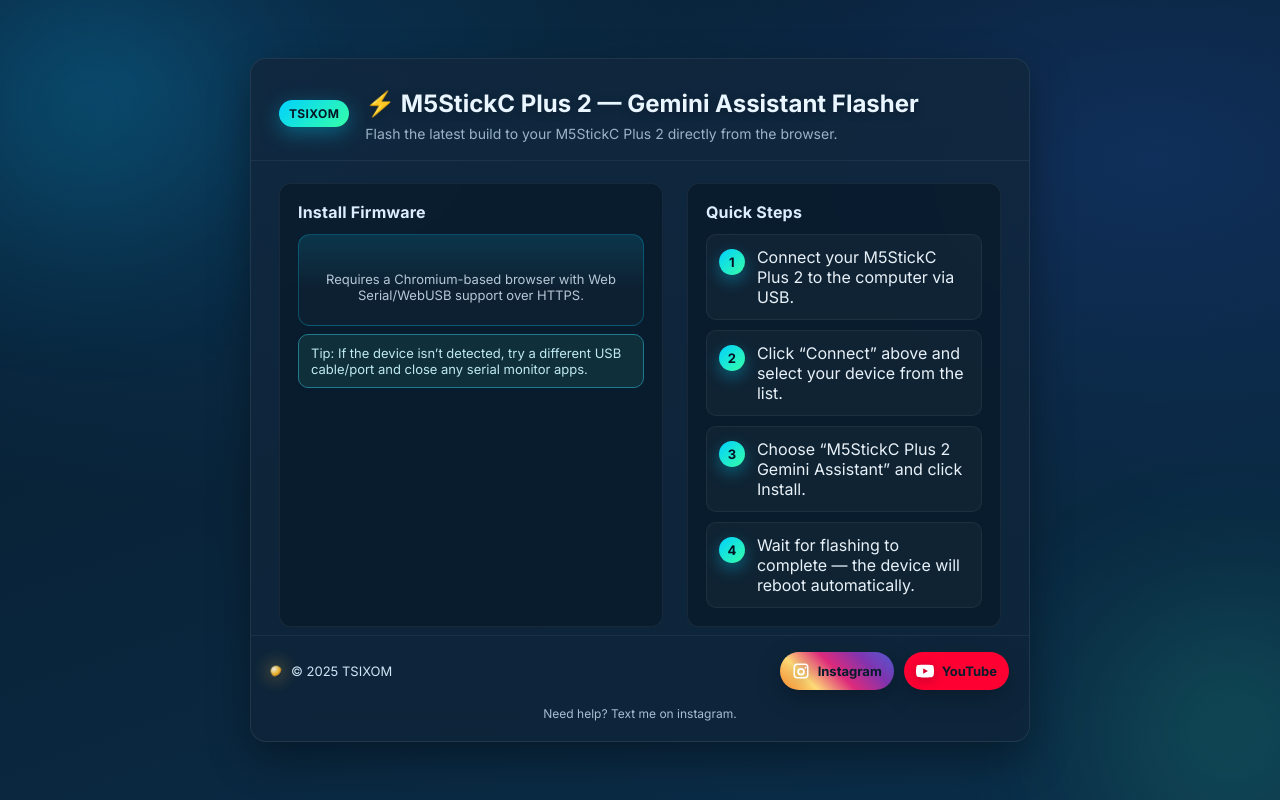
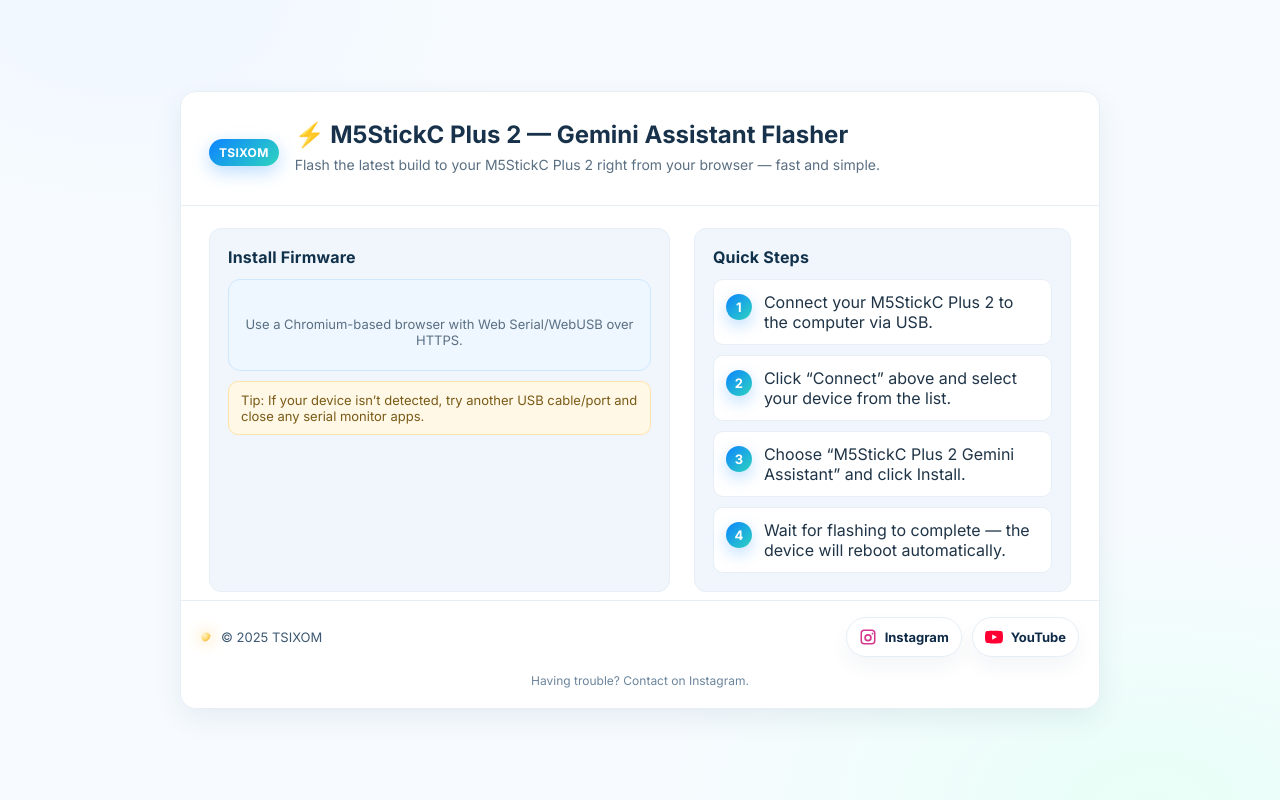
Before and after one commit to tsixom/M5StickC-Plus-2-Gemini-Assistant, a plain HTML site: page index.html in a window 1280 px wide. Drawn offline with Linux system fonts and the light colour scheme.

Commit message:
index.html

```diff
--- a/index.html
+++ b/index.html
@@ -3,29 +3,30 @@
 <head>
   <meta charset="UTF-8" />
   <meta name="viewport" content="width=device-width,initial-scale=1" />
-  <title>(TSIXOM) M5StickC Plus 2 Gemini Assistant Flasher</title>
+  <title>(TSIXOM) M5StickC Plus 2 — Gemini Assistant Flasher</title>
 
   <!-- ESP Web Tools install button -->
   <script type="module" src="https://unpkg.com/esp-web-tools@10/dist/web/install-button.js?module"></script>
 
-  <!-- Icons (for social + visuals) -->
+  <!-- Font -->
   <link rel="preconnect" href="https://fonts.googleapis.com">
   <link href="https://fonts.googleapis.com/css2?family=Inter:wght@400;600;700&display=swap" rel="stylesheet">
 
   <style>
     :root{
-      --bg1:#071b2c;
-      --bg2:#0b2e4a;
-      --accent:#00d1ff;
-      --accent-2:#36ffa8;
-      --text:#e8f1f8;
-      --muted:#9bb3c6;
-      --card:#0e2439cc; /* translucent */
-      --card-solid:#0e2439;
-      --warning-bg:#0f2f3a;
-      --warning-border:#1f7a8c;
-      --shadow: 0 16px 40px rgba(0,0,0,.35);
+      --bg:#f7fbff;
+      --paper:#ffffff;
+      --ink:#1f3447;
+      --muted:#5a6f82;
+      --primary:#0d84ff;
+      --primary-2:#2dd4bf;
+      --ring:#9ad4ff;
+      --line:#e6eef6;
+      --soft:#f0f6fc;
+      --accent-bg:#eef7ff;
+      --accent-border:#cfe7ff;
       --radius:16px;
+      --shadow: 0 10px 28px rgba(29,59,94,.08);
     }
 
     *{box-sizing:border-box}
@@ -33,84 +34,55 @@
     body{
       margin:0;
       font-family: 'Inter', system-ui, -apple-system, Segoe UI, Roboto, Arial, sans-serif;
-      color:var(--text);
-      background: radial-gradient(1200px 700px at 10% 10%, #0b3657 0%, transparent 60%),
-                  radial-gradient(1000px 600px at 90% 20%, #102f5a 0%, transparent 60%),
-                  linear-gradient(160deg, var(--bg1) 0%, var(--bg2) 100%);
+      color:var(--ink);
+      background:
+        radial-gradient(800px 500px at 10% 0%, #f0f7ff 0%, transparent 50%),
+        radial-gradient(900px 500px at 90% 100%, #e8fff7 0%, transparent 55%),
+        var(--bg);
       overflow-x:hidden;
     }
 
-    /* Decorative glow orbs */
-    .orb{
-      position:fixed;
-      width:420px;height:420px;border-radius:50%;
-      filter: blur(80px);
-      opacity:.25;z-index:0;pointer-events:none;
-      transform: translateZ(0);
-    }
-    .orb.a{top:-100px;left:-120px;background: radial-gradient(circle, var(--accent), transparent 60%);}
-    .orb.b{bottom:-140px;right:-160px;background: radial-gradient(circle, var(--accent-2), transparent 60%);}
-
     .wrap{
-      position:relative;
       min-height:100%;
       display:flex;
       align-items:center;
       justify-content:center;
       padding:40px 18px;
-      z-index:1;
     }
 
     .card{
       width:100%;
-      max-width:780px;
-      background:linear-gradient(180deg, rgba(17,39,61,.85), rgba(14,36,57,.85));
-      backdrop-filter: blur(10px);
-      border:1px solid rgba(255,255,255,.08);
-      border-radius:var(--radius);
+      max-width:920px;
+      background: var(--paper);
+      border:1px solid var(--line);
+      border-radius: var(--radius);
       box-shadow: var(--shadow);
       overflow:hidden;
-      animation: rise .7s ease-out both;
+      animation: enter .6s ease-out both;
     }
-
-    @keyframes rise{
-      from{transform: translateY(18px); opacity:0;}
-      to{transform: translateY(0); opacity:1;}
+    @keyframes enter{
+      from{opacity:0; transform: translateY(12px)}
+      to{opacity:1; transform: translateY(0)}
     }
 
     .header{
       padding:26px 28px 18px;
-      border-bottom:1px solid rgba(255,255,255,.06);
-      display:flex;
-      gap:16px;
-      align-items:center;
+      border-bottom:1px solid var(--line);
+      display:flex; gap:16px; align-items:center; flex-wrap:wrap;
     }
-
     .badge{
-      background: linear-gradient(135deg, var(--accent), var(--accent-2));
-      color:#041725;
-      font-weight:700;
-      font-size:12px;
       padding:6px 10px;
       border-radius:999px;
-      letter-spacing:.4px;
-      text-transform:uppercase;
-      box-shadow: 0 6px 20px rgba(0,209,255,.35);
+      background: linear-gradient(135deg, #0d84ff, #2dd4bf);
+      color:#fff; font-weight:700; letter-spacing:.3px; font-size:12px;
+      box-shadow: 0 6px 18px rgba(13,132,255,.28);
+      white-space:nowrap;
     }
-
     h1{
-      margin:4px 0 0;
-      font-size:24px;
-      line-height:1.25;
-      font-weight:700;
-      color:#e9f6ff;
-      text-shadow: 0 2px 10px rgba(0,0,0,.25);
+      margin:2px 0 0; font-size:24px; line-height:1.25; color:#17324a;
     }
-
     .subtitle{
-      color:var(--muted);
-      font-size:14px;
-      margin-top:6px;
+      margin-top:6px; color:var(--muted); font-size:14px;
     }
 
     .body{
@@ -119,167 +91,128 @@
       grid-template-columns: 1fr;
       gap:18px;
     }
-
-    @media (min-width: 840px){
-      .body{
-        grid-template-columns: 1.1fr .9fr;
-        gap:24px;
-      }
+    @media (min-width: 900px){
+      .body{ grid-template-columns: 1.1fr .9fr; gap:24px; }
     }
 
     .pane{
-      background: rgba(7,22,36,.55);
-      border:1px solid rgba(255,255,255,.06);
+      background: var(--soft);
+      border:1px solid var(--line);
       border-radius:12px;
       padding:18px;
     }
-
     .pane h2{
-      margin:0 0 12px;
-      font-size:16px;
-      color:#dcedff;
-      letter-spacing:.2px;
+      margin:0 0 12px; font-size:16px; color:#11314a; letter-spacing:.2px;
     }
 
     .install-area{
-      display:flex;
-      flex-direction:column;
-      align-items:center;
-      gap:14px;
-      text-align:center;
-      padding:22px 16px;
-      border-radius:12px;
-      background:
-        linear-gradient(180deg, rgba(0,209,255,.12), rgba(0,0,0,0) 60%),
-        linear-gradient(0deg, rgba(255,255,255,.02), rgba(255,255,255,.02));
-      border:1px solid rgba(0,209,255,.25);
+      display:flex; flex-direction:column; align-items:center; gap:14px; text-align:center;
+      padding:22px 16px; border-radius:12px;
+      background: var(--accent-bg);
+      border:1px solid var(--accent-border);
     }
 
-    /* Make install button nicely centered */
+    /* ESP Install Button */
     esp-web-install-button{
-      display:block;
-      width:100%;
-      max-width:420px;
-      margin:0 auto;
-      --primary-color: #00d1ff;
-      --text-color: #072033;
+      display:block; width:100%; max-width:440px; margin:0 auto;
+      --primary-color: var(--primary);
+      --text-color: #0f2a46;
       --control-border-radius: 12px;
       --control-padding: 14px 18px;
-      --button-fill-color: #00d1ff;
-      --button-text-color: #072033;
+      --button-fill-color: var(--primary);
+      --button-text-color: #ffffff;
     }
 
-    .hint{
-      font-size:13px;color:#b6c7d6;
+    .hint{ font-size:13px; color:#5a6f82; }
+
+    .warn{
+      background: #fff8e6;
+      border:1px solid #ffe2a5;
+      color:#7a5a17;
+      font-size:13px;
+      padding:10px 12px;
+      border-radius:10px;
+      margin-top:10px;
     }
 
     .steps{
-      display:grid;
-      gap:10px;
-      counter-reset: step;
-      margin-top:6px;
+      display:grid; gap:10px; counter-reset: step; margin-top:4px;
     }
     .step{
       display:flex; gap:12px; align-items:flex-start;
-      background: rgba(255,255,255,.03);
-      border:1px solid rgba(255,255,255,.06);
-      padding:12px 12px;
-      border-radius:10px;
+      background:#ffffff;
+      border:1px solid var(--line);
+      padding:12px 12px; border-radius:10px;
     }
     .step:before{
-      counter-increment: step;
-      content: counter(step);
+      counter-increment: step; content: counter(step);
       display:inline-grid; place-items:center;
       min-width:26px; height:26px; border-radius:50%;
-      background: linear-gradient(135deg, var(--accent), var(--accent-2));
-      color:#031321; font-weight:700; font-size:13px;
-      box-shadow: 0 6px 16px rgba(0,209,255,.35);
+      background: linear-gradient(135deg, #0d84ff, #2dd4bf);
+      color:#ffffff; font-weight:700; font-size:13px;
+      box-shadow: 0 6px 16px rgba(13,132,255,.25);
       margin-top:2px;
-    }
-
-    .warn{
-      background: var(--warning-bg);
-      border:1px solid var(--warning-border);
-      color:#bfe9f4;
-      font-size:13px;
-      padding:10px 12px;
-      border-radius:10px;
-      margin-top:8px;
     }
 
     .footer{
       padding:16px 20px 20px;
-      display:flex;
-      align-items:center;
-      justify-content:space-between;
-      gap:10px;
-      border-top:1px solid rgba(255,255,255,.06);
-      flex-wrap:wrap;
+      border-top:1px solid var(--line);
+      display:flex; align-items:center; justify-content:space-between; gap:10px; flex-wrap:wrap;
+      background: linear-gradient(0deg, #fff, #fff);
+    }
+    .brand{ display:flex; align-items:center; gap:10px; color:#3c5872; font-size:13px; }
+    .spark{
+      width:10px;height:10px;border-radius:50%;
+      background: radial-gradient(circle at 30% 30%, #fff4cc, #ffd14d 50%, #f39c12 70%, transparent 71%);
+      box-shadow: 0 0 18px #ffc24d;
+      animation: tw 2.4s ease-in-out infinite;
+    }
+    @keyframes tw{ 0%,100%{transform:scale(.9); opacity:.85} 50%{transform:scale(1.15); opacity:1} }
+
+    .social{ display:flex; gap:10px; flex-wrap:wrap; }
+    .social a{
+      display:inline-flex; align-items:center; gap:8px;
+      padding:10px 12px; border-radius:999px;
+      text-decoration:none; font-weight:700; font-size:13px;
+      color:#0f2a46;
+      background:#ffffff;
+      border:1px solid var(--line);
+      transition: transform .15s ease, box-shadow .15s ease, border-color .15s ease;
+      box-shadow: 0 10px 20px rgba(17,62,98,.05);
+    }
+    .social a:hover{
+      transform: translateY(-2px);
+      border-color: var(--ring);
+      box-shadow: 0 14px 28px rgba(17,62,98,.08);
+    }
+    .social .icon{ width:18px; height:18px; display:inline-block; }
+
+    .ig{
+      background: linear-gradient(#fff,#fff) padding-box,
+                  linear-gradient(45deg,#f58529,#feda77,#dd2a7b,#8134af,#515bd4) border-box;
+      border:2px solid transparent;
+    }
+    .yt{
+      background: linear-gradient(#fff,#fff) padding-box,
+                  linear-gradient(45deg,#ff4d4d,#ff0033) border-box;
+      border:2px solid transparent;
     }
 
-    .brand{
-      display:flex; align-items:center; gap:10px; color:#cfe6f7;
-      font-size:13px;
-    }
-
-    .spark{
-      width:10px;height:10px;border-radius:50%;
-      background: radial-gradient(circle at 30% 30%, #fff, #ffd14d 40%, #f39c12 70%, transparent 71%);
-      box-shadow: 0 0 18px #ffc24d;
-      animation: twinkle 2.2s ease-in-out infinite;
-    }
-    @keyframes twinkle{
-      0%,100%{transform: scale(.9); opacity:.8;}
-      50%{transform: scale(1.2); opacity:1;}
-    }
-
-    .social{
-      display:flex; gap:10px; flex-wrap:wrap;
-    }
-    .social a{
-      display:inline-flex; align-items:center; gap:8px;
-      padding:10px 12px;
-      border-radius:999px;
-      color:#061c2b;
-      font-weight:700; font-size:13px;
-      text-decoration:none;
-      transition: transform .15s ease, box-shadow .15s ease, background .2s ease;
-      box-shadow: 0 8px 24px rgba(0,0,0,.25);
-    }
-    .social a .icon{
-      width:18px; height:18px; display:inline-block;
-      filter: drop-shadow(0 2px 6px rgba(0,0,0,.3));
-    }
-    .ig{ background: linear-gradient(45deg,#f58529,#feda77,#dd2a7b,#8134af,#515bd4); }
-    .yt{ background: #ff0033; }
-
-    .social a:hover{ transform: translateY(-2px); }
-    .social a:active{ transform: translateY(0); }
-
-    /* Small print */
     .mini{
-      width:100%;
-      text-align:center;
-      font-size:12px;
-      color:#a7bed2;
-      margin-top:6px;
+      width:100%; text-align:center; font-size:12px; color:#6b859d; margin-top:6px;
     }
   </style>
 </head>
 <body>
-  <!-- Decorative background glows -->
-  <div class="orb a"></div>
-  <div class="orb b"></div>
-
   <div class="wrap">
-    <main class="card" role="main">
-      <div class="header">
+    <main class="card" role="main" aria-labelledby="title">
+      <header class="header">
         <div class="badge">TSIXOM</div>
         <div>
-          <h1>⚡ M5StickC Plus 2 — Gemini Assistant Flasher</h1>
-          <div class="subtitle">Flash the latest build to your M5StickC Plus 2 directly from the browser.</div>
+          <h1 id="title">⚡ M5StickC Plus 2 — Gemini Assistant Flasher</h1>
+          <p class="subtitle">Flash the latest build to your M5StickC Plus 2 right from your browser — fast and simple.</p>
         </div>
-      </div>
+      </header>
 
       <section class="body" aria-label="Flashing panel and instructions">
         <div class="pane">
@@ -287,10 +220,10 @@
           <div class="install-area">
             <!-- ESP Web Tools Install Button -->
             <esp-web-install-button manifest="https://tsixom.github.io/M5StickC-Plus-2-Gemini-Assistant/manifest.json"></esp-web-install-button>
-            <div class="hint">Requires a Chromium-based browser with Web Serial/WebUSB support over HTTPS.</div>
+            <div class="hint">Use a Chromium-based browser with Web Serial/WebUSB over HTTPS.</div>
           </div>
           <div class="warn" role="note">
-            Tip: If the device isn’t detected, try a different USB cable/port and close any serial monitor apps.
+            Tip: If your device isn’t detected, try another USB cable/port and close any serial monitor apps.
           </div>
         </div>
 
@@ -313,20 +246,20 @@
 
         <nav class="social" aria-label="Follow TSIXOM">
           <a class="ig" href="https://www.instagram.com/tsixom" target="_blank" rel="noopener noreferrer" aria-label="TSIXOM on Instagram">
-            <svg class="icon" viewBox="0 0 24 24" fill="#fff" xmlns="http://www.w3.org/2000/svg" aria-hidden="true">
+            <svg class="icon" viewBox="0 0 24 24" fill="#d4388c" xmlns="http://www.w3.org/2000/svg" aria-hidden="true">
               <path d="M7 2h10a5 5 0 0 1 5 5v10a5 5 0 0 1-5 5H7a5 5 0 0 1-5-5V7a5 5 0 0 1 5-5zm10 2H7a3 3 0 0 0-3 3v10a3 3 0 0 0 3 3h10a3 3 0 0 0 3-3V7a3 3 0 0 0-3-3zm-5 4a5 5 0 1 1 0 10 5 5 0 0 1 0-10zm0 2.2a2.8 2.8 0 1 0 0 5.6 2.8 2.8 0 0 0 0-5.6zM18 6.3a1.2 1.2 0 1 1 0 2.4 1.2 1.2 0 0 1 0-2.4z"/>
             </svg>
             Instagram
           </a>
           <a class="yt" href="https://www.youtube.com/channel/UCgzhVlhX78ghj7G10AQtw2Q" target="_blank" rel="noopener noreferrer" aria-label="TSIXOM on YouTube">
-            <svg class="icon" viewBox="0 0 24 24" fill="#fff" xmlns="http://www.w3.org/2000/svg" aria-hidden="true">
+            <svg class="icon" viewBox="0 0 24 24" fill="#ff0033" xmlns="http://www.w3.org/2000/svg" aria-hidden="true">
               <path d="M23.5 6.2a3 3 0 0 0-2.1-2.1C19.6 3.5 12 3.5 12 3.5s-7.6 0-9.4.6A3 3 0 0 0 .5 6.2 31 31 0 0 0 0 12a31 31 0 0 0 .5 5.8 3 3 0 0 0 2.1 2.1c1.8.6 9.4.6 9.4.6s7.6 0 9.4-.6a3 3 0 0 0 2.1-2.1A31 31 0 0 0 24 12a31 31 0 0 0-.5-5.8zM9.6 15.5v-7l6.3 3.5-6.3 3.5z"/>
             </svg>
             YouTube
           </a>
         </nav>
 
-        <div class="mini">Need help? Text me on instagram.</div>
+        <div class="mini">Having trouble? Contact on Instagram.</div>
       </footer>
     </main>
   </div>
```
